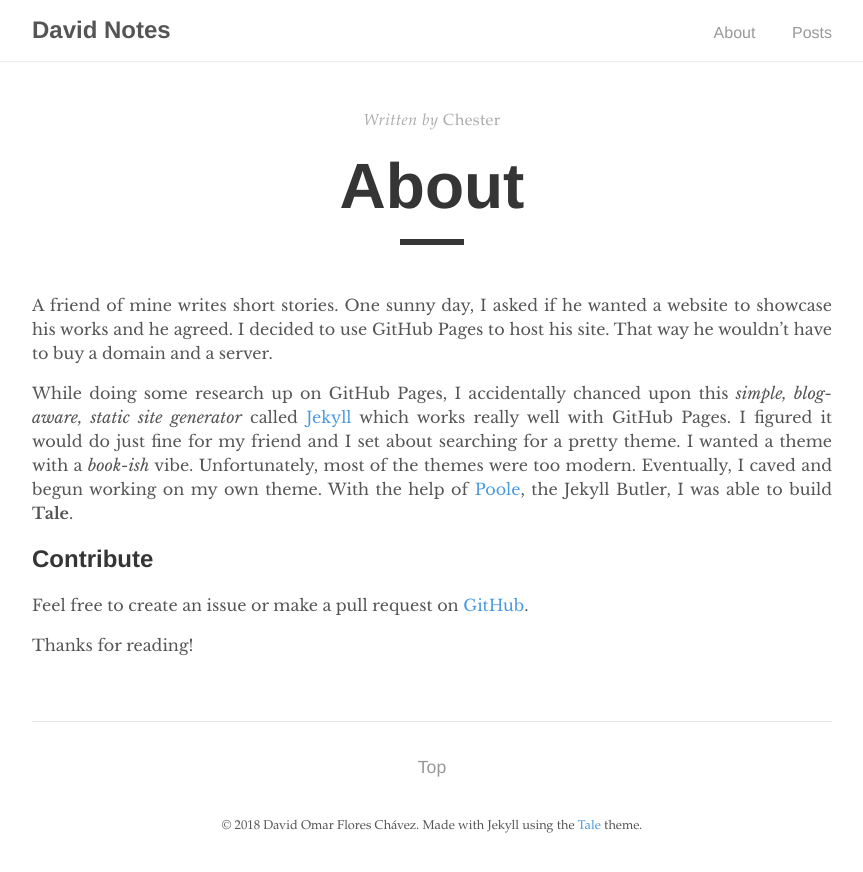
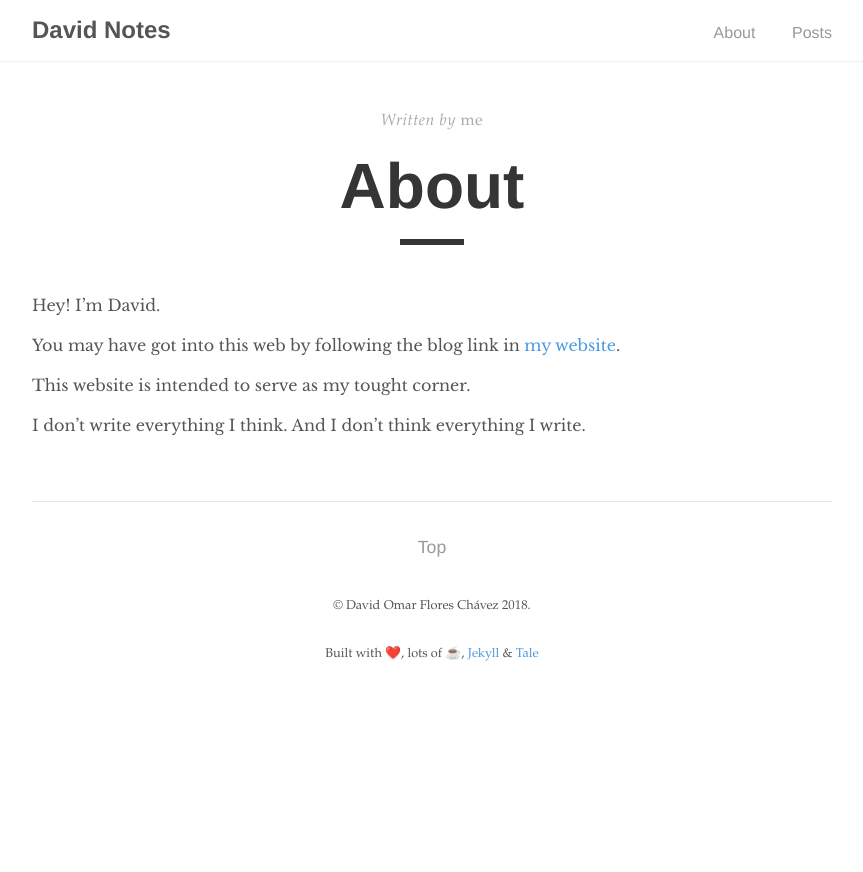
Before and after one commit to davidomarf/blog, a Jekyll site: the page built from about.md, in a window 1280 px wide. Shown: the top 872 px of the page, without its empty margins (208-1071 px from the left). Built offline with Jekyll 4.4.1, drawn with Linux system fonts in a browser that asks for light colours.

Commit message:
Modify Jekyll Theme

```diff
--- a/_layouts/default.html
+++ b/_layouts/default.html
@@ -22,8 +22,13 @@
 
   <footer>
     <span>
-        &copy; <time datetime="{{ site.time }}">{{ site.time | date: '%Y' }}</time> {{ site.author.name }}. Made with Jekyll using the <a href="https://github.com/chesterhow/tale/">Tale</a> theme.
+      &copy; {{ site.author.name }} <time datetime="{{ site.time }}">{{ site.time | date: '%Y' }}</time>.
+      <br>
+      <br> Built with ❤️, lots of ☕️,
+      <a href="https://jekyllrb.com" rel="nofollow">Jekyll</a> &amp;
+      <a href="https://github.com/chesterhow/tale/" rel="nofollow">Tale</a>
     </span>
   </footer>
 </body>
+
 </html>
--- a/_sass/tale/_post.scss
+++ b/_sass/tale/_post.scss
@@ -29,7 +29,7 @@
 
   p {
     margin: 0 0 1rem;
-    text-align: justify;
+    text-align: left;
   }
 
   a:hover {
--- a/about.md
+++ b/about.md
@@ -1,15 +1,13 @@
 ---
 layout: post
-title: "About"
-author: "Chester"
-permalink: /about/
+title: About
+author: me
 ---
 
-A friend of mine writes short stories. One sunny day, I asked if he wanted a website to showcase his works and he agreed. I decided to use GitHub Pages to host his site. That way he wouldn't have to buy a domain and a server.
+Hey! I'm David.
 
-While doing some research up on GitHub Pages, I accidentally chanced upon this _simple, blog-aware, static site generator_ called [Jekyll](https://jekyllrb.com/) which works really well with GitHub Pages. I figured it would do just fine for my friend and I set about searching for a pretty theme. I wanted a theme with a _book-ish_ vibe. Unfortunately, most of the themes were too modern. Eventually, I caved and begun working on my own theme. With the help of [Poole](https://github.com/poole/poole), the Jekyll Butler, I was able to build **Tale**.
+You may have got into this web by following the blog link in [my website](https://davidomar.me).
 
-## Contribute
-Feel free to create an issue or make a pull request on [GitHub](https://github.com/chesterhow/tale).
+This website is intended to serve as my tought corner.
 
-Thanks for reading!
+I don't write everything I think. And I don't think everything I write.
```
Lines whose indentation alone changed are shown as unchanged.
